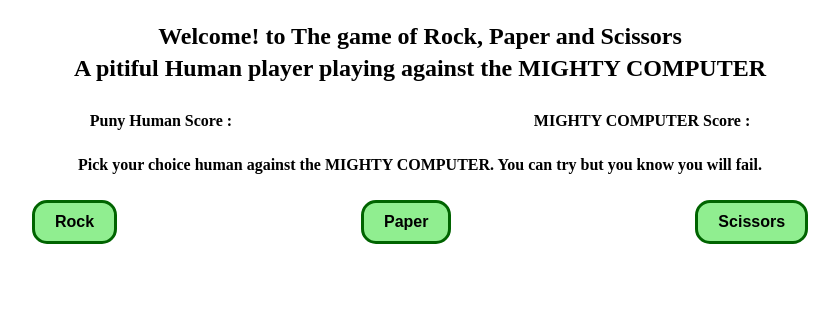
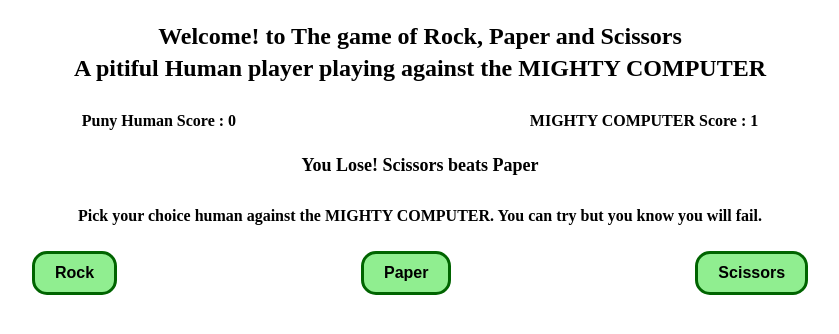
Before and after one commit to shiveshtripathi/rock-paer-scissors, a plain HTML site: page index.html in a window 1280 px wide. Both pictures are taken after a click on the element "Rock Paper Scissors". Shown: the whole page, without its empty margins (220-1059 px from the left). Drawn offline with Linux system fonts and the light colour scheme.

Commit message:
Add round message and scoring system

```diff
--- a/index.html
+++ b/index.html
@@ -16,9 +16,10 @@
     </div>
     <div class="scoreCard">
       <ul>
-        <li class="humanScore">Puny Human Score :</li>
-        <li class="computerScore">MIGHTY COMPUTER Score :</li>
+        <li class="humanScore">Puny Human Score : 0</li>
+        <li class="computerScore">MIGHTY COMPUTER Score : 0</li>
       </ul>
+      <div class="roundResult"></div>
     </div>
     <div class="playerChoice">
       <p>
--- a/script.js
+++ b/script.js
@@ -1,7 +1,10 @@
 'use strict'
 
-const log = console.log //Ease in outputting //
-const userInput = document.querySelector('.userInput')
+const log = console.log //Ease in outputting
+const userInput = document.querySelector('.userInput') //Event delegation to check which button was clicked user input
+const humanScorecard = document.querySelector('.humanScore') // To display player's score card
+const computerScorecard = document.querySelector('.computerScore') //To display computer' scorecard
+const displayRoundResult = document.querySelector('.roundResult') //To print the round result who beats who
 
 let humanScore = 0
 let computerScore = 0
@@ -11,7 +14,7 @@ userInput.addEventListener('click', function (event) {
   if (event.target.tagName === 'BUTTON') {
     // Check which button was clicked using its class name
     if (event.target.classList.contains('rock-btn')) {
-      playGame('Rock')
+      playGame('Rock') // call the playGame function with argument which button was clicked
     } else if (event.target.classList.contains('paper-btn')) {
       playGame('Paper')
     } else if (event.target.classList.contains('scissors-btn')) {
@@ -20,50 +23,40 @@ userInput.addEventListener('click', function (event) {
   }
 })
 
+// To randomly generate computer's choice
 function getComputerChoice() {
   const gameOptions = [`Rock`, `Paper`, `Scissors`]
-  const randomNumber = Math.floor(Math.random() * 3) //Random number between 0 & 2//
+  const randomNumber = Math.floor(Math.random() * 3) //Random number between 0 & 2
   return gameOptions[randomNumber]
 }
 
-// function getHumanChoice() {
-//   const gameOptions = [`Rock`, `Paper`, `Scissors`] //To Provide a default value in the prompt box//
-//   const randomNumber = Math.floor(Math.random() * 3) //Random number between 0 & 2//
-//   const humanChoice = prompt(
-//     `Please enter your choice(Rock, Paper or Scissors)`,
-//     `${gameOptions[randomNumber]}`
-//   )
-//   return humanChoice[0].toUpperCase() + humanChoice.slice(1).toLowerCase()
-// }
-
 function playGame(humanChoice) {
   const computerSelection = getComputerChoice()
-  // const humanSelection = getHumanChoice()
 
   function playRound(computerSelection, humanSelection) {
     const humanChoice = humanSelection.toLowerCase()
     const computerChoice = computerSelection.toLowerCase()
     if (humanChoice === computerChoice) {
-      console.log(
-        `It's a Draw! ${humanSelection} befriends ${computerSelection}`
-      )
+      displayRoundResult.textContent = `It's a Draw! ${humanSelection} befriends ${computerSelection}`
     } else if (computerChoice === `rock` && humanChoice === `paper`) {
-      console.log(`You Win! ${humanSelection} beats ${computerSelection}`)
+      displayRoundResult.textContent = `You Win! ${humanSelection} beats ${computerSelection}`
       humanScore += 1
     } else if (computerChoice === `scissors` && humanChoice === `rock`) {
-      console.log(`You Win! ${humanSelection} beats ${computerSelection}`)
+      displayRoundResult.textContent = `You Win! ${humanSelection} beats ${computerSelection}`
       humanScore += 1
     } else if (computerChoice === `paper` && humanChoice === `scissors`) {
-      console.log(`You Win! ${humanSelection} beats ${computerSelection}`)
+      displayRoundResult.textContent = `You Win! ${humanSelection} beats ${computerSelection}`
       humanScore += 1
     } else {
-      console.log(`You Lose! ${computerSelection} beats ${humanSelection}`)
+      displayRoundResult.textContent = `You Lose! ${computerSelection} beats ${humanSelection}`
       computerScore += 1
     }
   }
 
   playRound(computerSelection, humanChoice)
   printResult()
+  humanScorecard.textContent = `Puny Human Score : ${humanScore}`
+  computerScorecard.textContent = `MIGHTY COMPUTER Score : ${computerScore}`
 }
 
 // for (let counter = 1; counter < 6; counter++) {
--- a/style.css
+++ b/style.css
@@ -52,3 +52,12 @@ ul {
   font-weight: bold;
   cursor: pointer;
 }
+
+.roundResult {
+  min-height: 21px;
+  font-weight: bolder;
+  text-align: center;
+  padding: 15px;
+  color: black;
+  font-size: large;
+}
```
